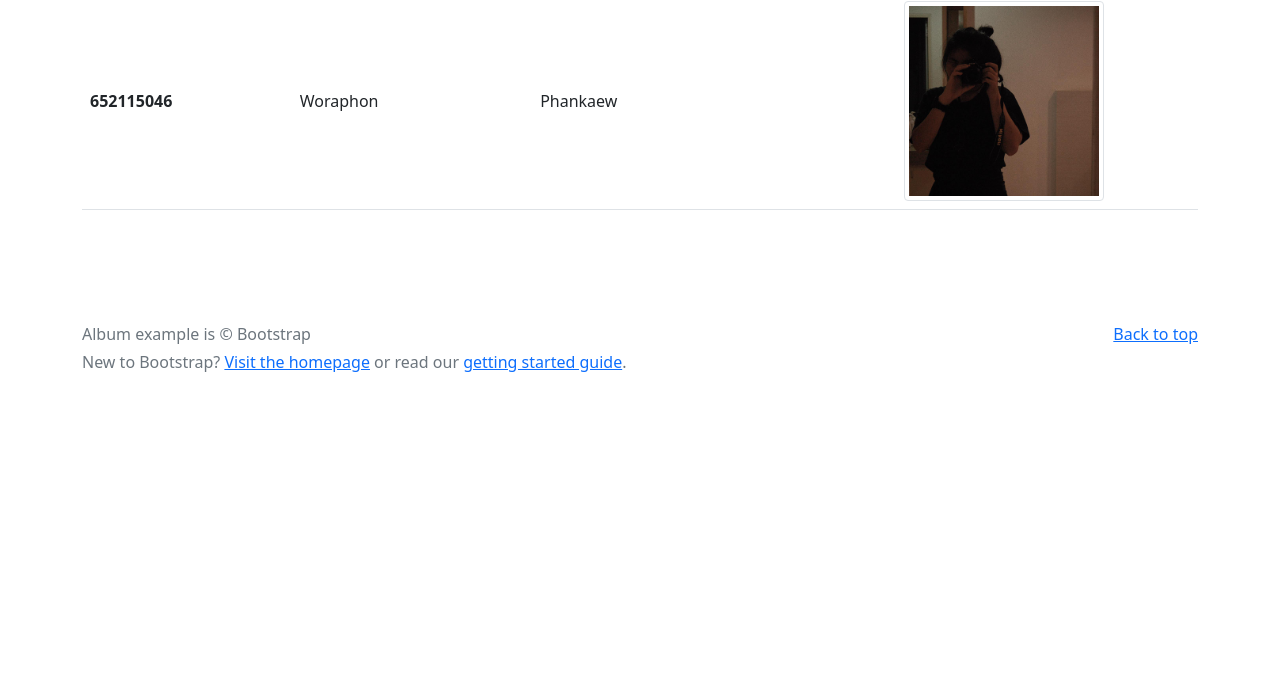
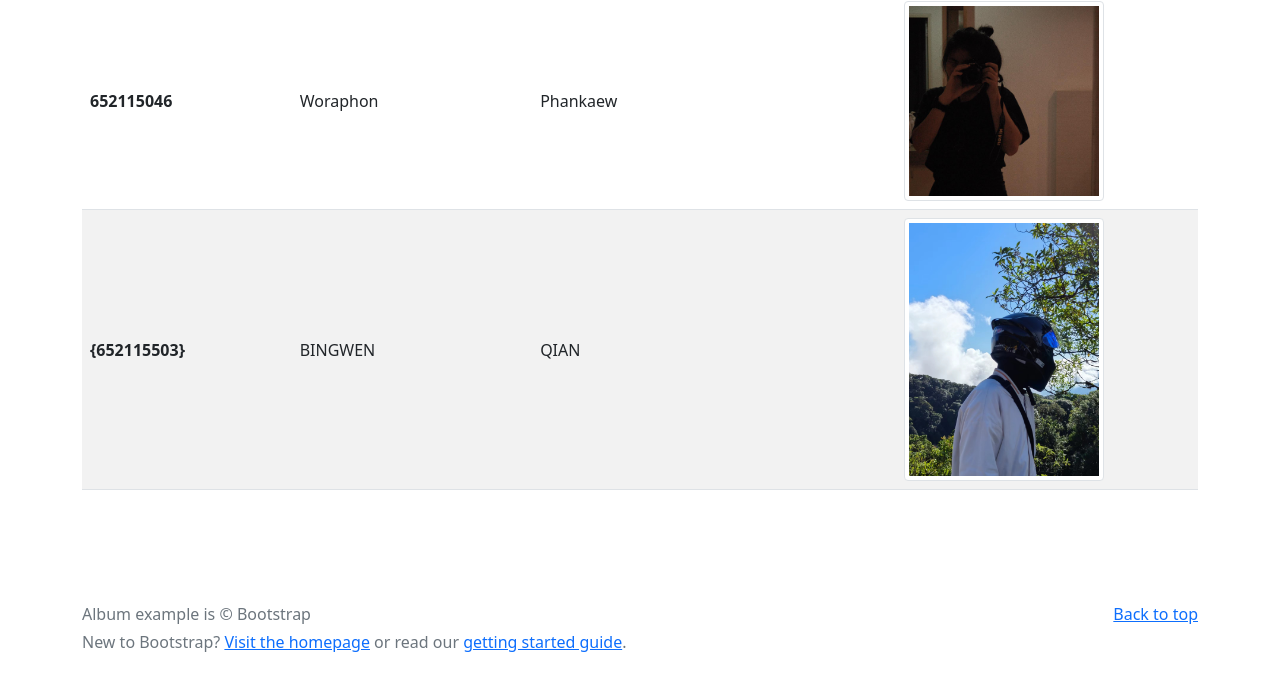
Before and after one commit to chartchai/se234-2023-lab02, a plain HTML site: page docs/index.html in a window 1280 px wide. Shown: the part 2765-3455 px from the top of the page. Before the commit the page ends 3187 px from the top, so only its background shows below. Drawn offline with nearby package versions, Linux system fonts and the light colour scheme.

Commit message:
Add Info BINGWEN QIAN 652115503

```diff
--- a/docs/index.html
+++ b/docs/index.html
@@ -184,6 +184,13 @@
                             <img src="assets/652115046.jpg" class="img-thumbnail" width="200px" height="200px" alt="Wora2001">
                             </td>
                     </tr>
+                    <tr>
+                        <th scope="row" class="align-middle">{652115503}</th>
+                        <td class="align-middle">BINGWEN</td>
+                        <td class="align-middle">QIAN</td>
+                        <td class="text-center align-middle">
+                            <img src="assets/652115503.jpg" class="img-thumbnail" width="200px" height="200px" alt="Coco melon">
+                    </tr>
                 </tbody>
             </table>
         </section>
```
Also changed, not shown: docs/assets/652115503.jpg (added).
